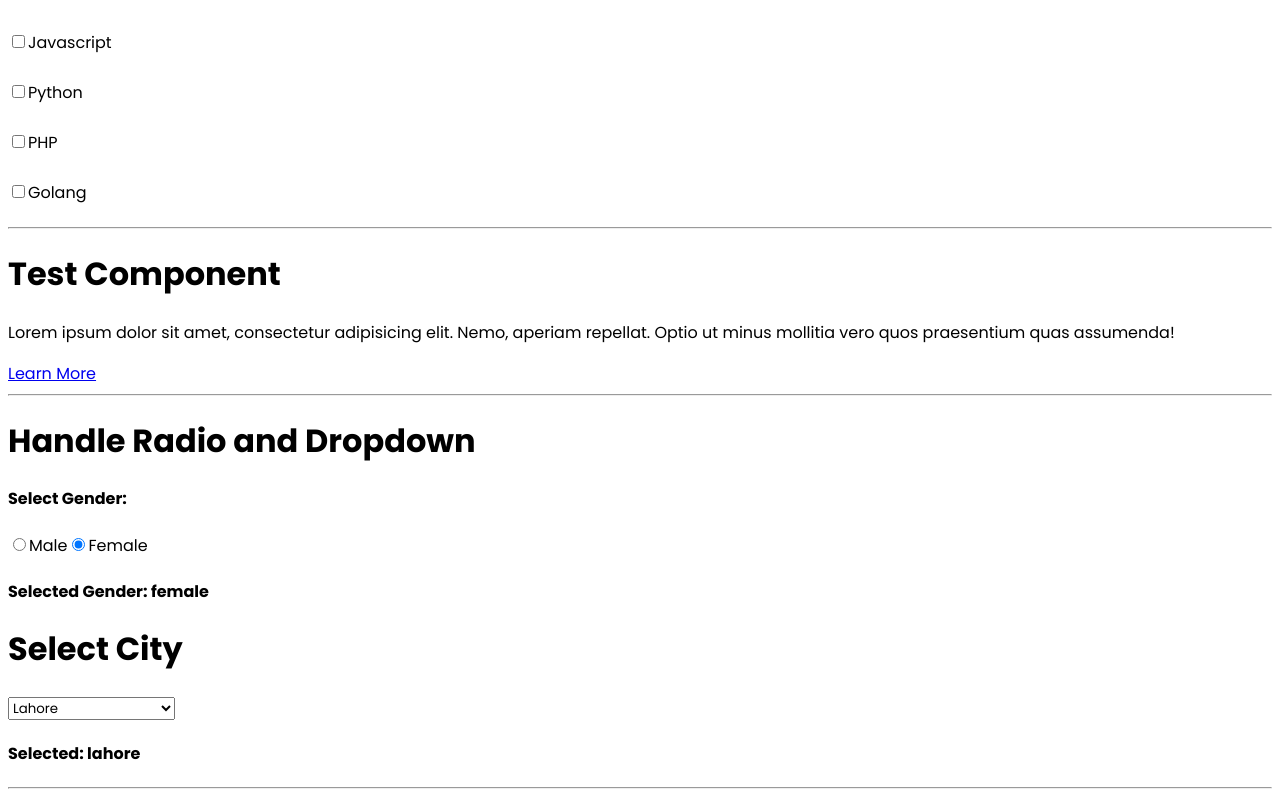
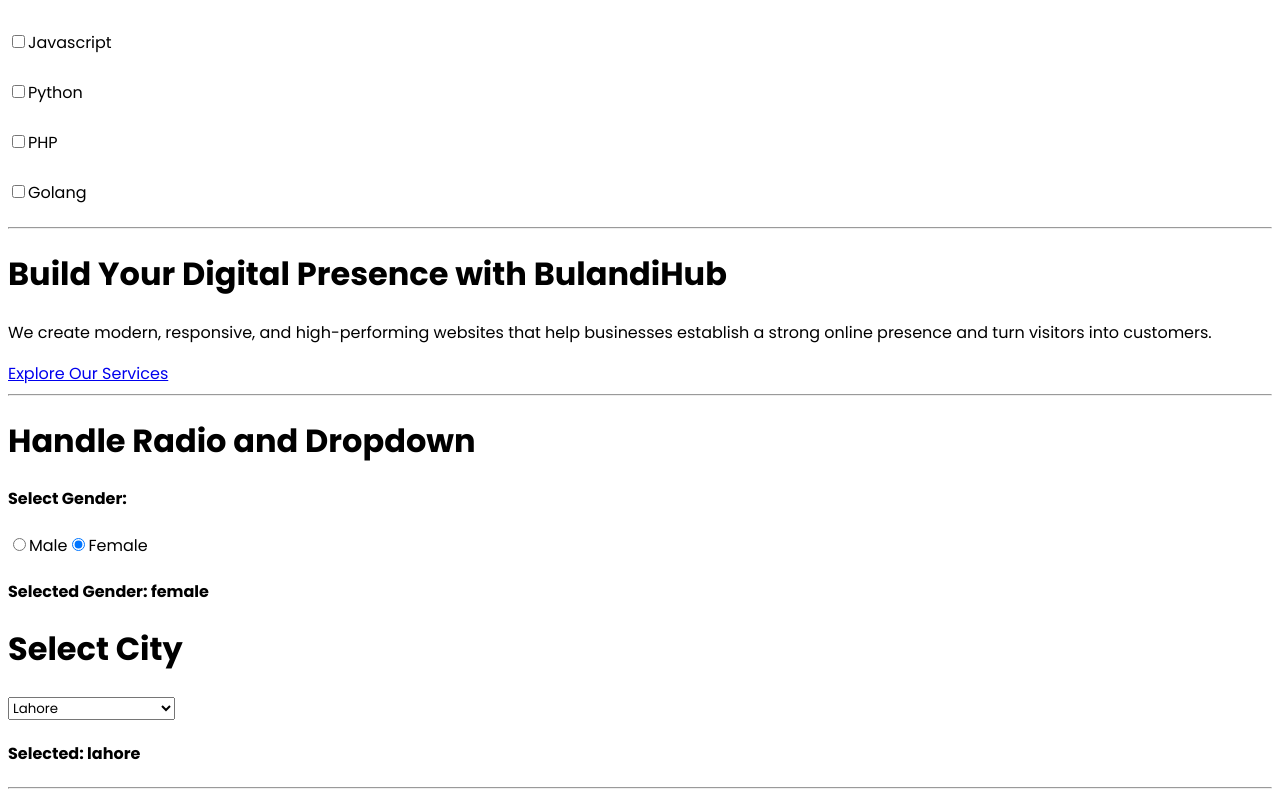
Before and after one commit to MoeezAhmed-Developer/React-Course, a React (Vite) app: page / in a window 1280 px wide. Shown: the part 3520-4317 px from the top of the page. Built offline with nearby package versions, Linux system fonts and the light colour scheme.

Commit message:
feat: update TestComponent content and link for service promotion

```diff
--- a/src/components/Test.jsx
+++ b/src/components/Test.jsx
@@ -1,12 +1,13 @@
 function TestComponent() {
   return (
     <div>
-      <h1>Test Component</h1>
+      <h1>Build Your Digital Presence with BulandiHub</h1>
       <p>
-        Lorem ipsum dolor sit amet, consectetur adipisicing elit. Nemo, aperiam
-        repellat. Optio ut minus mollitia vero quos praesentium quas assumenda!
+        We create modern, responsive, and high-performing websites that help
+        businesses establish a strong online presence and turn visitors into
+        customers.
       </p>
-      <a href="#">Learn More</a>
+      <a href="https://bulandihub.com/">Explore Our Services</a>
     </div>
   );
 }
```
